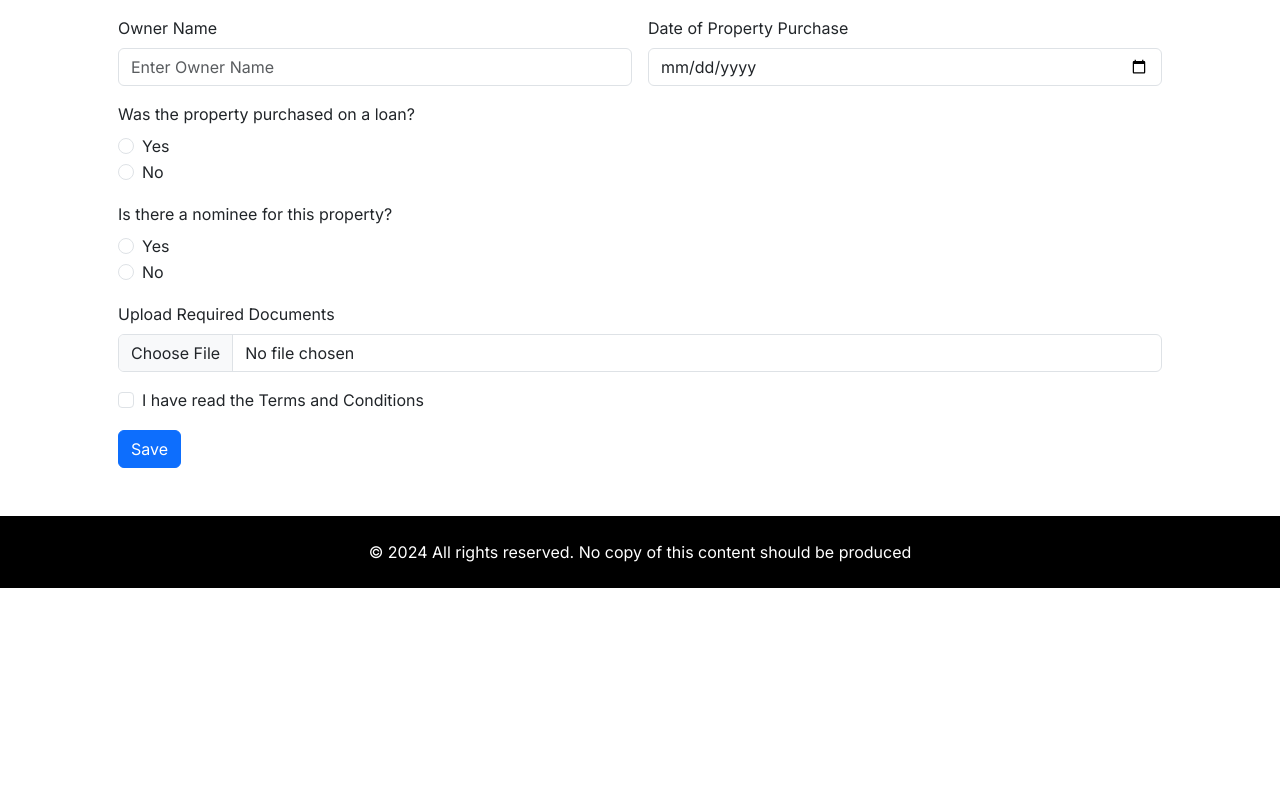
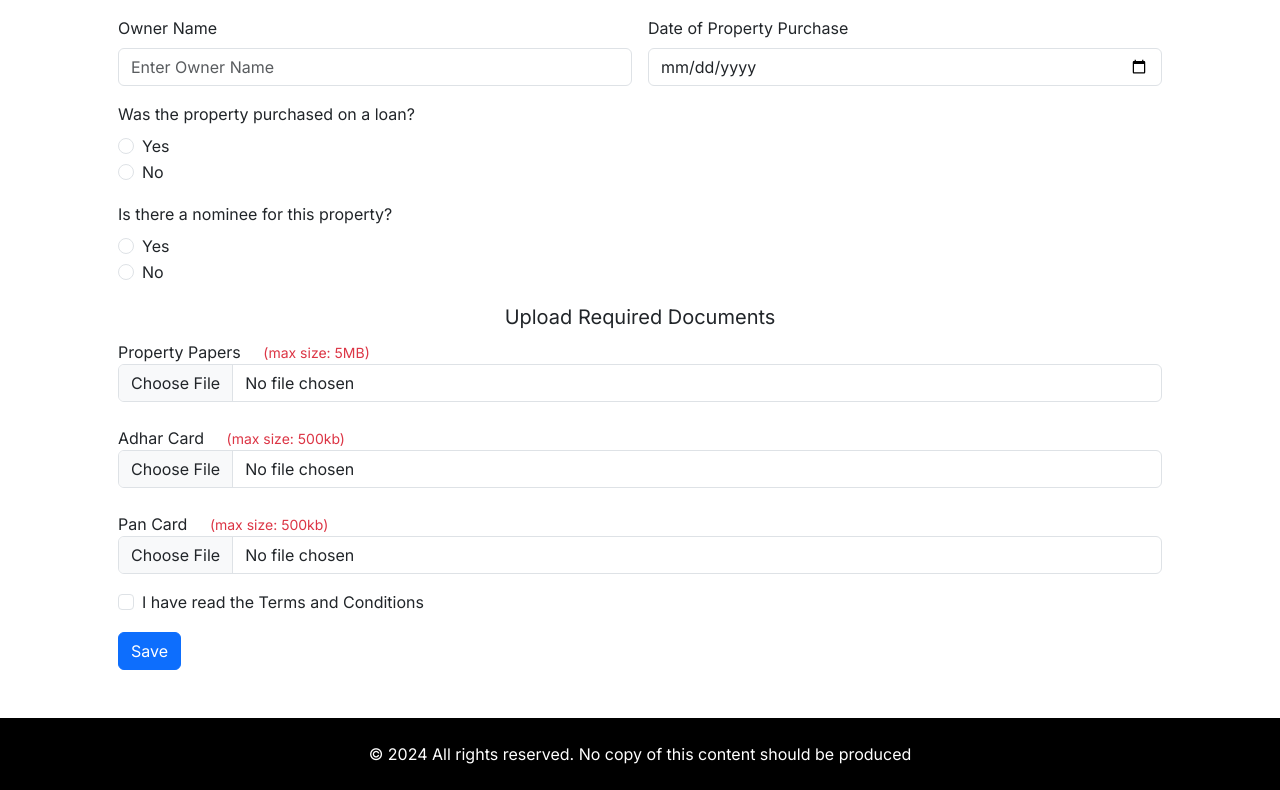
Before and after one commit to sandy0637R/LL_Frontend, a React (Vite) app: page /create in a window 1280 px wide. Shown: the part 1007-1797 px from the top of the page. Before the commit the page ends 1595 px from the top, so only its background shows below. Built offline with nearby package versions, Linux system fonts and the light colour scheme.

Commit message:
backend server is created

```diff
--- a/src/Pages/Create/Create.jsx
+++ b/src/Pages/Create/Create.jsx
@@ -2,13 +2,13 @@ import { Form } from "react-router-dom";
 import { useState } from "react";
 import MapComponent from "./Map";
 
-export async function CreateAction(Data) {
-  const formData = await Data.request.formData();
-  const newrecord = Object.fromEntries(formData);
+// export async function CreateAction(Data) {
+//   const formData = await Data.request.formData();
+//   const newrecord = Object.fromEntries(formData);
 
-  console.log(newrecord);
-  return redirect("/");
-}
+//   console.log(newrecord);
+//   return redirect("/");
+// }
 
 function Create() {
   const [isLoan, setIsLoan] = useState(false);
@@ -232,14 +232,34 @@ function Create() {
 
         {/* File Upload */}
         <div className="col-md-12">
-          <label htmlFor="documents" className="form-label">
+          <label htmlFor="documents" className="form-label fs-5 text-center w-100">
             Upload Required Documents
           </label>
+          <label htmlFor="documents" className="form-label">
+          </label><br />
+          <label htmlFor="" >Property Papers &nbsp; &nbsp; <small className="text-danger ">(max size: 5MB)</small></label>
           <input
             type="file"
             className="form-control"
             id="documents"
-            name="documents"
+            name="propertyPaper"
+            required
+          /> <br />
+          <label htmlFor="" >Adhar Card  &nbsp; &nbsp; <small className="text-danger ">(max size: 500kb)</small></label>
+          <input
+            type="file"
+            className="form-control"
+            id="documents"
+            name="adharCard"
+            required
+          /> <br />
+          <label>Pan Card  &nbsp; &nbsp; <small className="text-danger ">(max size: 500kb)</small></label>
+          <input
+            type="file"
+            className="form-control"
+            id="documents"
+            name="panCard"
+            required
           />
         </div>
 
--- a/src/Pages/Create/Map.jsx
+++ b/src/Pages/Create/Map.jsx
@@ -151,7 +151,7 @@ const MapComponent = () => {
             />
           </div>
           <div className="col-6">
-            <label htmlFor="postcode" className="form-label">Postcode</label>
+            <label htmlFor="postcode" className="form-label"  >Postcode</label>
             <input
               type="text"
               id="postcode"
--- a/src/main.jsx
+++ b/src/main.jsx
@@ -12,7 +12,7 @@ import Login from "./Pages/Login/Login";
 import Help from "./Pages/Help/Help.jsx";
 import Plans from "./Pages/Plans/Plans.jsx";
 import Services from "./Pages/Services/Services.jsx";
-import Create, { CreateAction } from "./Pages/Create/Create";
+import Create from "./Pages/Create/Create";
 
 const router = createBrowserRouter([
   {
@@ -21,7 +21,7 @@ const router = createBrowserRouter([
     children: [
       { path: "/", element: <Home /> },
       { path: "/documents", element: <Documents /> },
-      { path: "/create", element: <Create />, action: CreateAction },
+      { path: "/create", element: <Create />},
       { path: "/property", element: <Property /> },
       { path: "/maintainence", element: <Maintainence /> },
       { path: "/login", element: <Login /> },
```
